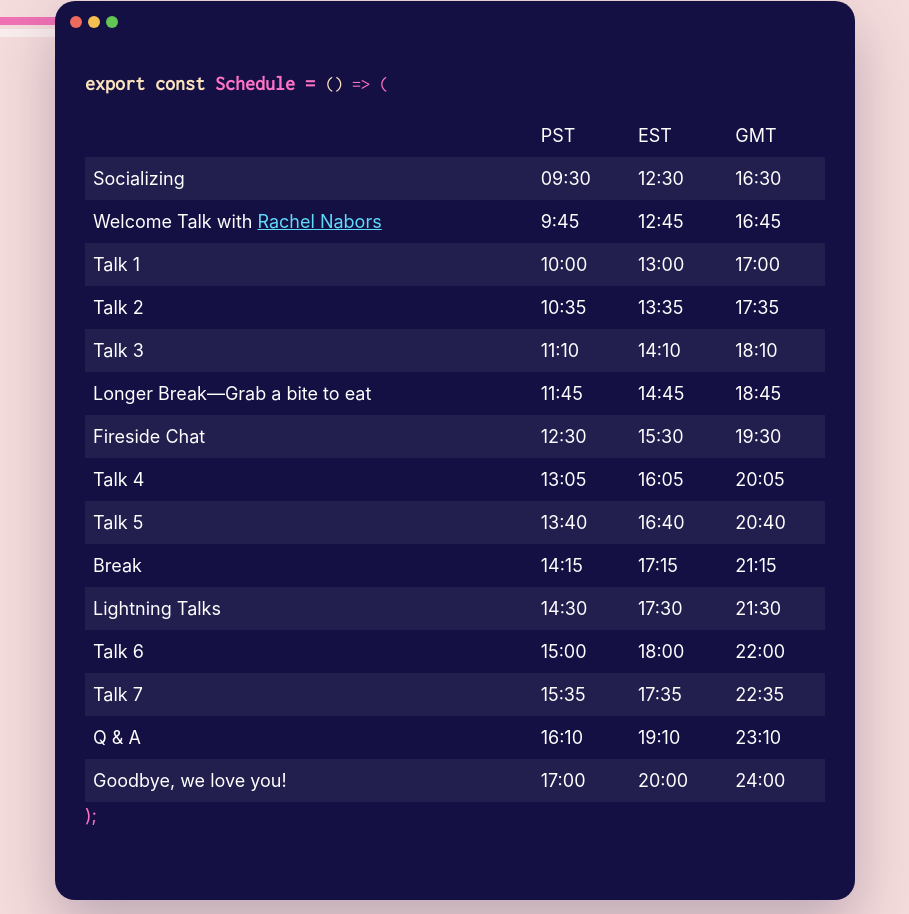
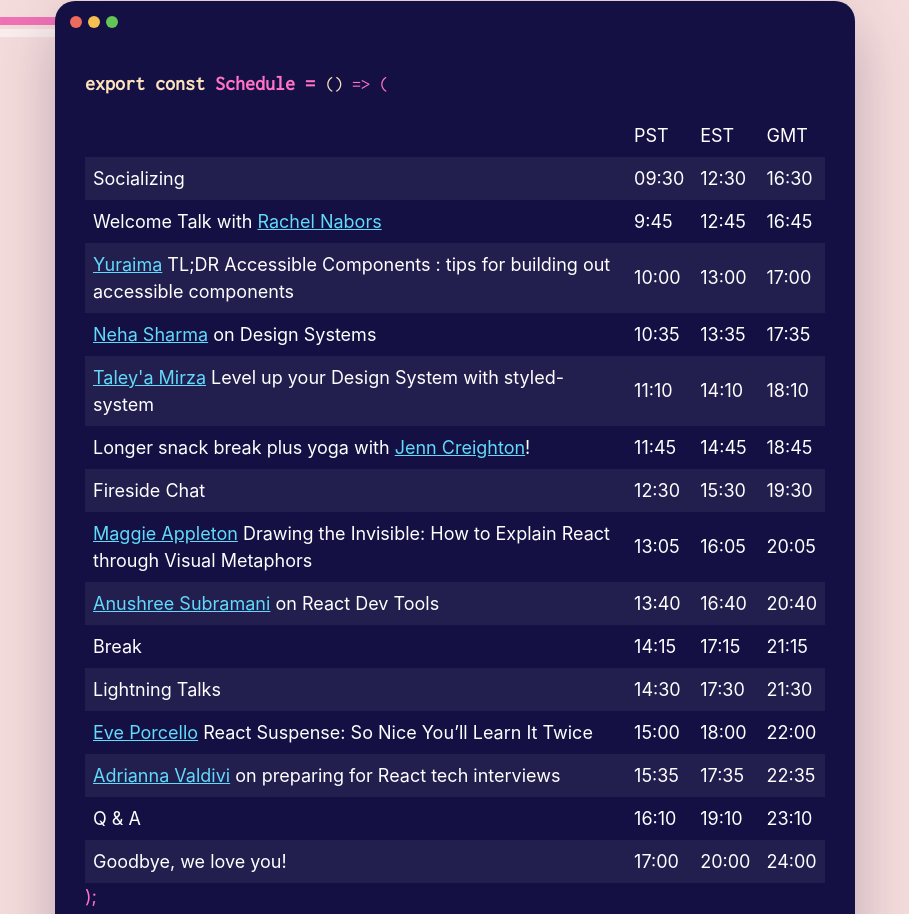
Before and after one commit to rachelnabors/women-of-react-website, a Gatsby site: page / in a window 1280 px wide. Shown: the part 1286-2200 px from the top of the page, without its empty margins (185-1094 px from the left). Built offline with nearby package versions, Linux system fonts and the light colour scheme; Gatsby itself is replaced by a stand-in of ours.

Commit message:
updating schedule

```diff
--- a/src/pages/index.js
+++ b/src/pages/index.js
@@ -225,25 +225,38 @@ const IndexPage = () => {
               <td>16:45</td>
             </tr>
             <tr>
-              <th scope="row">Talk 1</th>
+              <th scope="row">
+                <a href="https://twitter.com/yurm04">Yuraima</a> TL;DR
+                Accessible Components : tips for building out accessible
+                components
+              </th>
               <td>10:00</td>
               <td>13:00</td>
               <td>17:00</td>
             </tr>
             <tr>
-              <th scope="row">Talk 2</th>
+              <th scope="row">
+                <a href="https://twitter.com/hellonehha">Neha Sharma</a> on
+                Design Systems
+              </th>
               <td>10:35</td>
               <td>13:35</td>
               <td>17:35</td>
             </tr>
             <tr>
-              <th scope="row">Talk 3</th>
+              <th scope="row">
+                <a href="https://twitter.com/TaleyaMirza">Taley'a Mirza</a>{" "}
+                Level up your Design System with styled-system
+              </th>
               <td>11:10</td>
               <td>14:10</td>
               <td>18:10</td>
             </tr>
             <tr>
-              <th scope="row">Longer Break—Grab a bite to eat</th>
+              <th scope="row">
+                Longer snack break plus yoga with{" "}
+                <a href="https://twitter.com/gurlcode">Jenn Creighton</a>!
+              </th>
               <td>11:45</td>
               <td>14:45</td>
               <td>18:45</td>
@@ -255,13 +268,20 @@ const IndexPage = () => {
               <td>19:30</td>
             </tr>
             <tr>
-              <th scope="row">Talk 4</th>
+              <th scope="row">
+                <a href="https://twitter.com/Mappletons">Maggie Appleton</a>{" "}
+                Drawing the Invisible: How to Explain React through Visual
+                Metaphors
+              </th>
               <td>13:05</td>
               <td>16:05</td>
               <td>20:05</td>
             </tr>
             <tr>
-              <th scope="row">Talk 5</th>
+              <th scope="row">
+                <a href="https://twitter.com/imAnushree">Anushree Subramani</a>{" "}
+                on React Dev Tools
+              </th>
               <td>13:40</td>
               <td>16:40</td>
               <td>20:40</td>
@@ -279,13 +299,21 @@ const IndexPage = () => {
               <td>21:30</td>
             </tr>
             <tr>
-              <th scope="row">Talk 6</th>
+              <th scope="row">
+                <a href="https://twitter.com/eveporcello">Eve Porcello</a> React
+                Suspense: So Nice You’ll Learn It Twice
+              </th>
               <td>15:00</td>
               <td>18:00</td>
               <td>22:00</td>
             </tr>
             <tr>
-              <th scope="row">Talk 7</th>
+              <th scope="row">
+                <a href="https://twitter.com/adriannavaldivi">
+                  Adrianna Valdivi
+                </a>{" "}
+                on preparing for React tech interviews
+              </th>
               <td>15:35</td>
               <td>17:35</td>
               <td>22:35</td>
```
